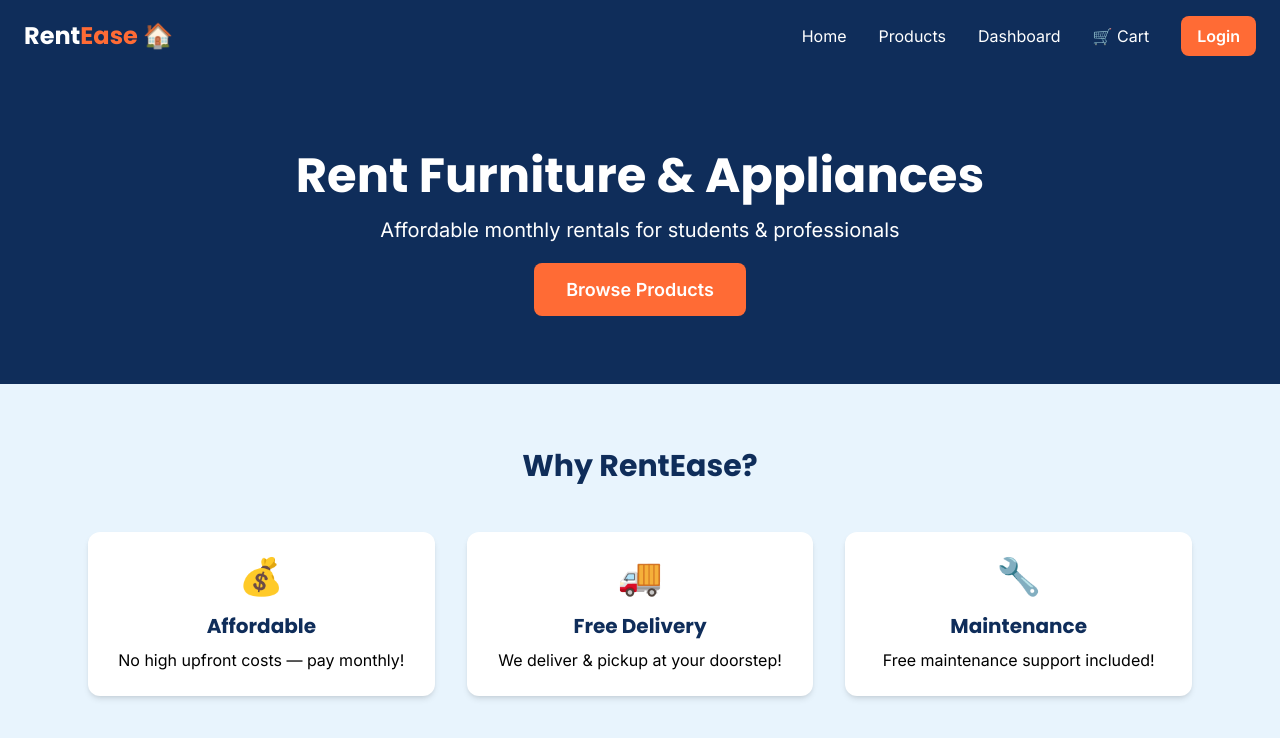
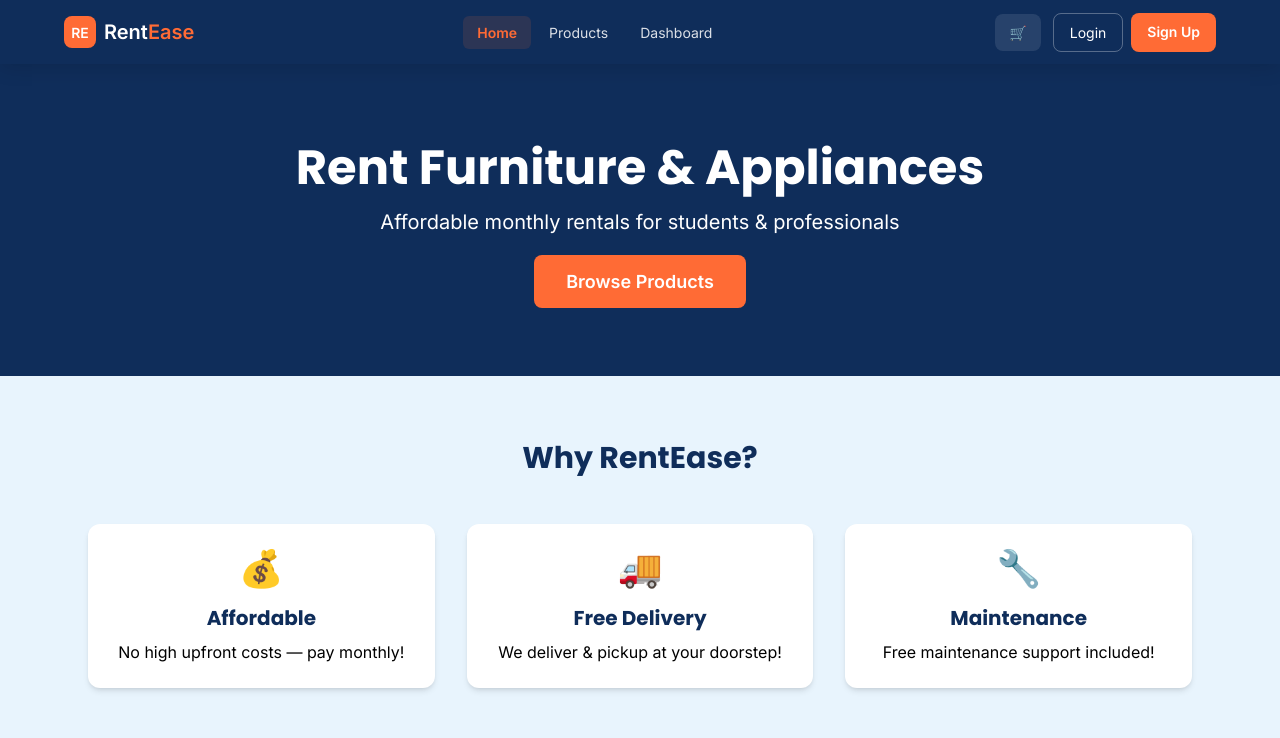
Before and after one commit to tanvi-builds/rentease, a React (Create React App) app: page / in a window 1280 px wide. Shown: the top 738 px of the page. Built offline with nearby package versions, Linux system fonts and the light colour scheme.

Commit message:
Add bottom navigation

```diff
--- a/src/components/Navbar.js
+++ b/src/components/Navbar.js
@@ -1,86 +1,161 @@
 import React, { useState } from 'react';
-import { Link, useNavigate } from 'react-router-dom';
+import { Link, useNavigate, useLocation } from 'react-router-dom';
 import { useCart } from '../context/CartContext';
 
 function Navbar() {
   const [isOpen, setIsOpen] = useState(false);
   const { cart } = useCart();
   const navigate = useNavigate();
+  const location = useLocation();
   const user = JSON.parse(localStorage.getItem('user'));
 
   const handleLogout = () => {
     localStorage.removeItem('token');
     localStorage.removeItem('user');
     navigate('/login');
+    setIsOpen(false);
   };
 
+  const navLinks = [
+    { to: '/', label: 'Home' },
+    { to: '/products', label: 'Products' },
+    { to: '/dashboard', label: 'Dashboard' },
+  ];
+
+  const isActive = (path) => location.pathname === path;
+
   return (
-    <nav className="bg-primary text-white px-6 py-4 shadow-lg">
-      <div className="max-w-7xl mx-auto flex justify-between items-center">
+    <nav style={{ background: '#0F2D5A', position: 'sticky', top: 0, zIndex: 100, boxShadow: '0 2px 20px rgba(0,0,0,0.15)' }}>
+      <div style={{ maxWidth: '1200px', margin: '0 auto', padding: '0 1.5rem', height: '64px', display: 'flex', alignItems: 'center', justifyContent: 'space-between' }}>
 
-        {/* Logo */}
-        <Link to="/" className="text-2xl font-heading font-bold text-white">
-          Rent<span className="text-accent">Ease</span> 🏠
+        <Link to="/" style={{ textDecoration: 'none', display: 'flex', alignItems: 'center', gap: '8px' }}>
+          <div style={{ background: '#FF6B35', borderRadius: '8px', width: '32px', height: '32px', display: 'flex', alignItems: 'center', justifyContent: 'center', fontWeight: 700, color: '#fff', fontSize: '14px' }}>RE</div>
+          <span style={{ color: '#fff', fontWeight: 700, fontSize: '20px' }}>Rent<span style={{ color: '#FF6B35' }}>Ease</span></span>
         </Link>
 
-        {/* Desktop Menu */}
-        <div className="hidden md:flex gap-8 items-center font-body">
-          <Link to="/" className="hover:text-accent transition">Home</Link>
-          <Link to="/products" className="hover:text-accent transition">Products</Link>
-          <Link to="/dashboard" className="hover:text-accent transition">Dashboard</Link>
-          {user && user.role === 'admin' && (
-            <Link to="/admin" className="hover:text-accent transition">Admin</Link>
+        <div style={{ display: 'flex', alignItems: 'center', gap: '4px' }} className="desktop-links">
+          {navLinks.map(link => (
+            <Link key={link.to} to={link.to} style={{
+              color: isActive(link.to) ? '#FF6B35' : 'rgba(255,255,255,0.85)',
+              textDecoration: 'none', padding: '6px 14px', borderRadius: '6px',
+              fontSize: '14px', fontWeight: isActive(link.to) ? 600 : 400,
+              background: isActive(link.to) ? 'rgba(255,107,53,0.12)' : 'transparent',
+            }}>
+              {link.label}
+            </Link>
+          ))}
+          {user?.role === 'admin' && (
+            <Link to="/admin" style={{ color: 'rgba(255,255,255,0.85)', textDecoration: 'none', padding: '6px 14px', fontSize: '14px' }}>Admin</Link>
           )}
-          <Link to="/cart" className="hover:text-accent transition relative">
-            🛒 Cart
+        </div>
+
+        <div style={{ display: 'flex', alignItems: 'center', gap: '12px' }} className="desktop-links">
+          <Link to="/cart" style={{ position: 'relative', color: '#fff', textDecoration: 'none', background: 'rgba(255,255,255,0.1)', borderRadius: '8px', padding: '8px 14px', fontSize: '14px', display: 'flex', alignItems: 'center', gap: '6px' }}>
+            🛒
             {cart.length > 0 && (
-              <span className="absolute -top-2 -right-3 bg-accent text-white text-xs rounded-full w-5 h-5 flex items-center justify-center">
+              <span style={{ background: '#FF6B35', color: '#fff', borderRadius: '50%', width: '18px', height: '18px', fontSize: '11px', fontWeight: 700, display: 'flex', alignItems: 'center', justifyContent: 'center', position: 'absolute', top: '-6px', right: '-6px' }}>
                 {cart.length}
               </span>
             )}
           </Link>
           {user ? (
-            <div className="flex items-center gap-4">
-              <span className="font-semibold">Hi, {user.name}! 👋</span>
-              <button
-                onClick={handleLogout}
-                className="bg-red-500 px-4 py-2 rounded-lg hover:opacity-90 transition font-semibold"
-              >
+            <div style={{ display: 'flex', alignItems: 'center', gap: '10px' }}>
+              <span style={{ color: '#fff', fontSize: '14px', fontWeight: 500 }}>Hi, {user.name}! 👋</span>
+              <button onClick={handleLogout} style={{ background: '#FF6B35', color: '#fff', border: 'none', padding: '8px 16px', borderRadius: '8px', fontWeight: 600, fontSize: '14px', cursor: 'pointer' }}>
                 Logout
               </button>
             </div>
           ) : (
-            <Link to="/login" className="bg-accent px-4 py-2 rounded-lg hover:opacity-90 transition font-semibold">
-              Login
-            </Link>
+            <div style={{ display: 'flex', gap: '8px' }}>
+              <Link to="/login" style={{ color: '#fff', textDecoration: 'none', padding: '8px 16px', borderRadius: '8px', fontSize: '14px', border: '1px solid rgba(255,255,255,0.3)' }}>Login</Link>
+              <Link to="/signup" style={{ color: '#fff', textDecoration: 'none', padding: '8px 16px', borderRadius: '8px', fontSize: '14px', fontWeight: 600, background: '#FF6B35' }}>Sign Up</Link>
+            </div>
           )}
         </div>
 
-        {/* Mobile Menu Button */}
-        <button
-          className="md:hidden text-white text-2xl"
-          onClick={() => setIsOpen(!isOpen)}
-        >
-          ☰
+        <button onClick={() => setIsOpen(!isOpen)} style={{ display: 'none', background: 'transparent', border: 'none', color: '#fff', fontSize: '24px', cursor: 'pointer' }} className="mobile-btn">
+          {isOpen ? '✕' : '☰'}
         </button>
       </div>
 
-      {/* Mobile Menu */}
       {isOpen && (
-        <div className="md:hidden flex flex-col gap-4 mt-4 px-4 font-body">
-          <Link to="/" className="hover:text-accent">Home</Link>
-          <Link to="/products" className="hover:text-accent">Products</Link>
-          <Link to="/dashboard" className="hover:text-accent">Dashboard</Link>
-          <Link to="/cart" className="hover:text-accent">🛒 Cart {cart.length > 0 && `(${cart.length})`}</Link>
+        <div style={{ background: '#0a2248', padding: '12px 1.5rem 16px', borderTop: '1px solid rgba(255,255,255,0.1)' }}>
+          {navLinks.map(link => (
+            <Link key={link.to} to={link.to} onClick={() => setIsOpen(false)} style={{ display: 'block', color: isActive(link.to) ? '#FF6B35' : 'rgba(255,255,255,0.85)', textDecoration: 'none', padding: '12px 0', fontSize: '15px', borderBottom: '1px solid rgba(255,255,255,0.06)' }}>
+              {link.label}
+            </Link>
+          ))}
+          <Link to="/cart" onClick={() => setIsOpen(false)} style={{ display: 'block', color: 'rgba(255,255,255,0.85)', textDecoration: 'none', padding: '12px 0', fontSize: '15px', borderBottom: '1px solid rgba(255,255,255,0.06)' }}>
+            🛒 Cart {cart.length > 0 && `(${cart.length})`}
+          </Link>
           {user ? (
-            <button onClick={handleLogout} className="bg-red-500 px-4 py-2 rounded-lg text-center">Logout</button>
+            <button onClick={handleLogout} style={{ marginTop: '12px', width: '100%', padding: '12px', background: '#FF6B35', border: 'none', borderRadius: '8px', color: '#fff', fontSize: '15px', fontWeight: 600, cursor: 'pointer' }}>
+              Logout
+            </button>
           ) : (
-            <Link to="/login" className="bg-accent px-4 py-2 rounded-lg text-center">Login</Link>
+            <div style={{ display: 'flex', gap: '8px', marginTop: '12px' }}>
+              <Link to="/login" onClick={() => setIsOpen(false)} style={{ flex: 1, textAlign: 'center', padding: '11px', background: 'rgba(255,255,255,0.1)', color: '#fff', textDecoration: 'none', borderRadius: '8px', fontSize: '14px' }}>Login</Link>
+              <Link to="/signup" onClick={() => setIsOpen(false)} style={{ flex: 1, textAlign: 'center', padding: '11px', background: '#FF6B35', color: '#fff', textDecoration: 'none', borderRadius: '8px', fontSize: '14px', fontWeight: 600 }}>Sign Up</Link>
+            </div>
           )}
         </div>
       )}
+
+      <style>{`
+        @media (max-width: 768px) {
+          .desktop-links { display: none !important; }
+          .mobile-btn { display: block !important; }
+        }
+        @media (min-width: 769px) {
+          .bottom-nav { display: none !important; }
+        }
+      `}</style>
     </nav>
   );
 }
 
+export function BottomNav() {
+  const location = useLocation();
+  const { cart } = useCart();
+  const user = JSON.parse(localStorage.getItem('user'));
+  const isActive = (path) => location.pathname === path;
+
+  return (
+    <div style={{
+      position: 'fixed', bottom: 0, left: 0, right: 0,
+      background: '#fff', borderTop: '1px solid #e5e7eb',
+      display: 'flex', justifyContent: 'space-around', alignItems: 'center',
+      padding: '8px 0 12px', zIndex: 100,
+      boxShadow: '0 -4px 12px rgba(0,0,0,0.08)'
+    }} className="bottom-nav">
+
+      <Link to="/" style={{ textDecoration: 'none', display: 'flex', flexDirection: 'column', alignItems: 'center', gap: '3px' }}>
+        <span style={{ fontSize: '22px' }}>🏠</span>
+        <span style={{ fontSize: '11px', color: isActive('/') ? '#FF6B35' : '#888', fontWeight: isActive('/') ? 700 : 400 }}>Home</span>
+      </Link>
+
+      <Link to="/products" style={{ textDecoration: 'none', display: 'flex', flexDirection: 'column', alignItems: 'center', gap: '3px' }}>
+        <span style={{ fontSize: '22px' }}>🛋️</span>
+        <span style={{ fontSize: '11px', color: isActive('/products') ? '#FF6B35' : '#888', fontWeight: isActive('/products') ? 700 : 400 }}>Products</span>
+      </Link>
+
+      <Link to="/cart" style={{ textDecoration: 'none', display: 'flex', flexDirection: 'column', alignItems: 'center', gap: '3px', position: 'relative' }}>
+        <span style={{ fontSize: '22px' }}>🛒</span>
+        {cart.length > 0 && (
+          <span style={{ position: 'absolute', top: '-4px', right: '-4px', background: '#FF6B35', color: '#fff', borderRadius: '50%', width: '16px', height: '16px', fontSize: '10px', fontWeight: 700, display: 'flex', alignItems: 'center', justifyContent: 'center' }}>
+            {cart.length}
+          </span>
+        )}
+        <span style={{ fontSize: '11px', color: isActive('/cart') ? '#FF6B35' : '#888', fontWeight: isActive('/cart') ? 700 : 400 }}>Cart</span>
+      </Link>
+
+      <Link to={user ? '/dashboard' : '/login'} style={{ textDecoration: 'none', display: 'flex', flexDirection: 'column', alignItems: 'center', gap: '3px' }}>
+        <span style={{ fontSize: '22px' }}>👤</span>
+        <span style={{ fontSize: '11px', color: isActive('/dashboard') ? '#FF6B35' : '#888', fontWeight: isActive('/dashboard') ? 700 : 400 }}>Account</span>
+      </Link>
+
+    </div>
+  );
+}
+
 export default Navbar;
```
